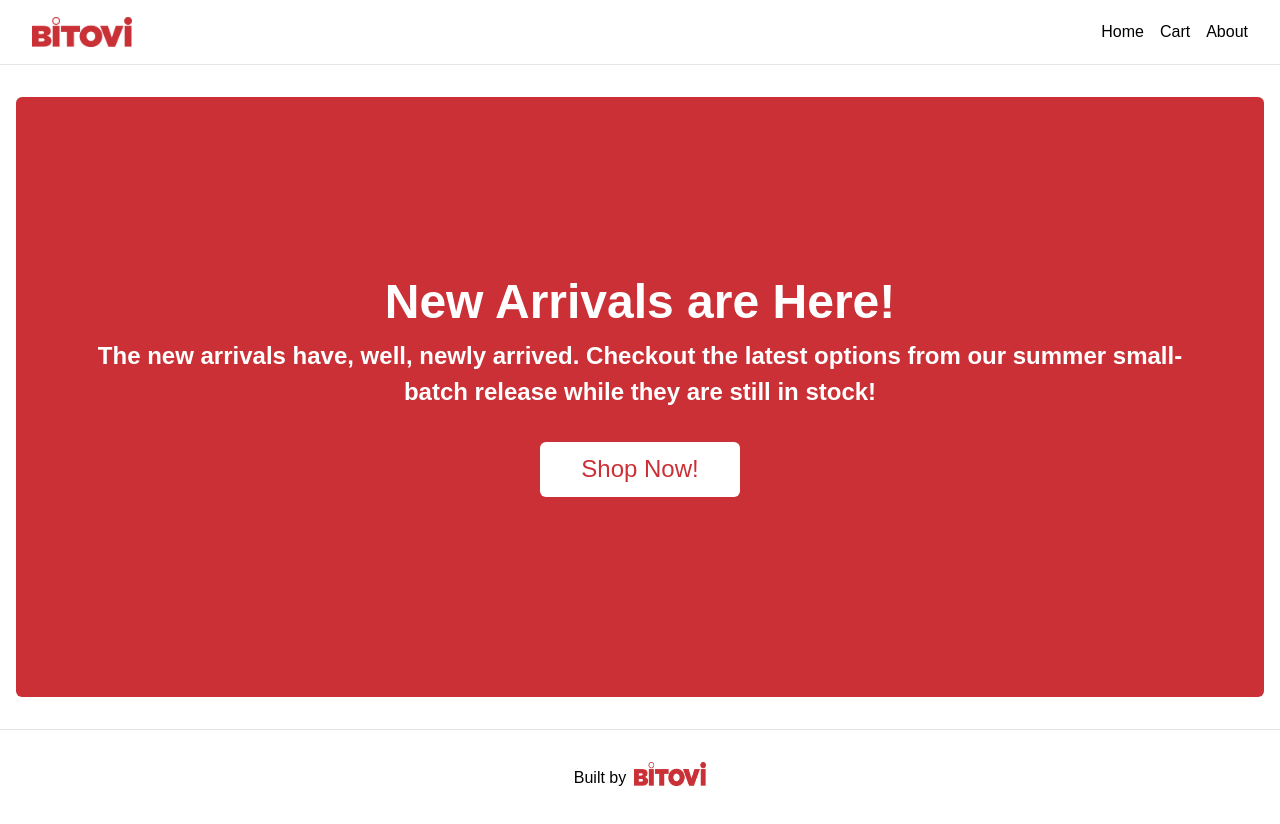
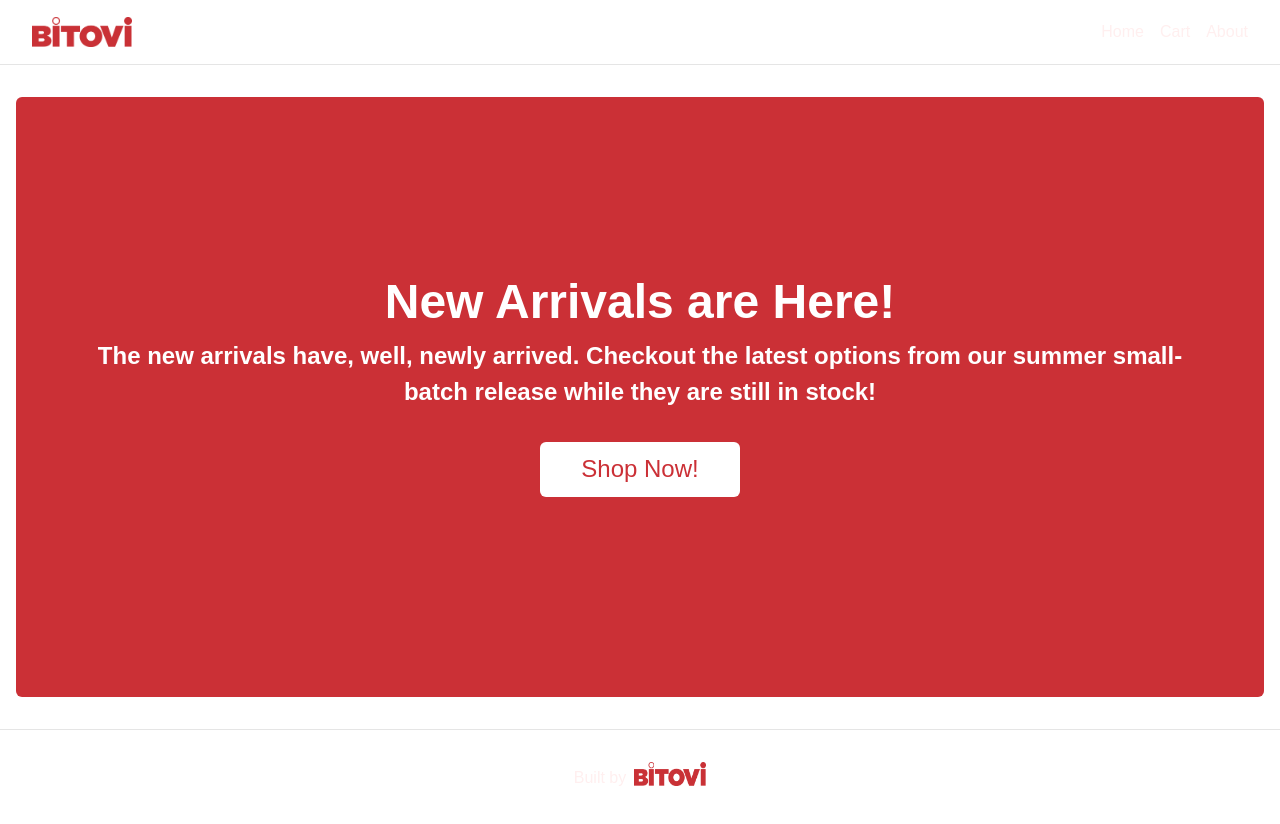
Before and after one commit to bitovi/training-nextjs, a Next.js app: page / in a window 1280 px wide. Built offline with nearby package versions, Linux system fonts and the light colour scheme.

Commit message:
refactor nav

```diff
--- a/src/components/Nav/Nav.module.css
+++ b/src/components/Nav/Nav.module.css
@@ -10,26 +10,3 @@
 .navList {
   list-style-type: none;
 }
-
-.navListItem {
-  display: inline-block;
-}
-
-.navListItem:not(:last-child) {
-  margin-right: var(--spacing);
-}
-
-.link {
-  color: var(--bitovi-red-500);
-  text-decoration: none;
-}
-
-.link:visited {
-  color: var(--bitovi-red-800);
-}
-
-.link:hover,
-.link:focus,
-.link:active {
-  text-decoration: underline;
-}
--- a/src/components/Nav/Nav.tsx
+++ b/src/components/Nav/Nav.tsx
@@ -1,5 +1,8 @@
 import Image from "next/image";
 import Link from "next/link";
+
+import NavItem from "./components/NavItem";
+
 import styles from "./Nav.module.css";
 
 const Nav = () => {
@@ -7,21 +10,9 @@ const Nav = () => {
     <nav className={styles.container}>
       <Image src="/bitovi-red.png" alt="Vercel Logo" width={100} height={30} />
       <ul className={styles.navList}>
-        <li className={styles.navListItem}>
-          <Link href="/" passHref>
-            <a className={styles.link}>Home</a>
-          </Link>
-        </li>
-        <li className={styles.navListItem}>
-          <Link href="/cart?id=1" passHref>
-            <a className={styles.link}>Cart</a>
-          </Link>
-        </li>
-        <li className={styles.navListItem}>
-          <Link href="/about" passHref>
-            <a className={styles.link}>About</a>
-          </Link>
-        </li>
+        <NavItem href="/" label="Home" />
+        <NavItem href="/cart?id=1" label="Cart" />
+        <NavItem href="/about" label="About" />
       </ul>
     </nav>
   );
--- /dev/null
+++ b/src/components/Nav/components/NavItem/NavItem.module.css
@@ -0,0 +1,22 @@
+.navListItem {
+  display: inline-block;
+}
+
+.navListItem:not(:last-child) {
+  margin-right: var(--spacing);
+}
+
+.link {
+  color: var(--bitovi-red-500);
+  text-decoration: none;
+}
+
+.link:visited {
+  color: var(--bitovi-red-800);
+}
+
+.link:hover,
+.link:focus,
+.link:active {
+  text-decoration: underline;
+}
--- /dev/null
+++ b/src/components/Nav/components/NavItem/NavItem.tsx
@@ -0,0 +1,23 @@
+import Link from "next/link";
+
+import styles from "./NavItem.module.css"
+interface NavItemProps{
+  label: string,
+  href: string,
+}
+
+
+const NavItem = ({label, href} : NavItemProps) => {
+
+
+  return (
+    <li className={styles.navListItem}>
+      <Link href={href} passHref>
+        <a className={styles.link}>{label}</a>
+      </Link>
+    </li>
+  );
+};
+
+
+export default NavItem
--- /dev/null
+++ b/src/components/Nav/components/NavItem/index.ts
@@ -0,0 +1 @@
+export { default } from "./NavItem"
--- a/src/styles/global.css
+++ b/src/styles/global.css
@@ -3,7 +3,7 @@
   --bitovi-red-600: #cb3036;
   --bitovi-red-400: #e89da0;
   --bitovi-red-800: #9d272b;
-  --bitovi-red-50: #ffefef;
+  --bitovi-red-500: #ffefef;
 
   --light: #fff;
   --light-md: #e5e5e5;
```
